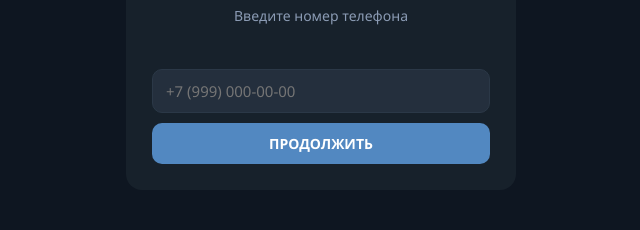
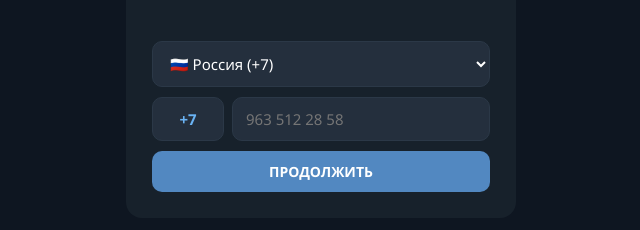
Before and after one commit to Gora8888/turbogram-server, a website: page index.html in a window 1280 px wide. Shown: the part 408-638 px from the top of the page, without its empty margins (319-959 px from the left). Drawn offline with Linux system fonts and the light colour scheme.

Commit message:
Update index.html

```diff
--- a/index.html
+++ b/index.html
@@ -110,10 +110,23 @@
       </div>
       <p id="authSubtitle" style="color: #8b9bb4; font-size: 14px; margin-bottom: 16px;">Введите номер телефона</p>
       <div class="auth-error" id="authError"></div>
-      <div id="stepPhone">
-        <input type="text" class="auth-input" id="authPhone" placeholder="+7 (999) 000-00-00" autocomplete="off">
-        <button class="btn-primary" onclick="checkAccount()">ПРОДОЛЖИТЬ</button>
-      </div>
+         <div id="stepPhone">
+     <select class="select-input" id="countryCodeSelect">
+       <option value="+7">🇷🇺 Россия (+7)</option>
+       <option value="+7">🇰🇿 Казахстан (+7)</option>
+       <option value="+375">🇧🇾 Беларусь (+375)</option>
+       <option value="+380">🇺🇦 Украина (+380)</option>
+       <option value="+998">🇺🇿 Узбекистан (+998)</option>
+       <option value="+1">🇺🇸 США / Канада (+1)</option>
+       <option value="+49">🇩🇪 Германия (+49)</option>
+       <option value="+90">🇹🇷 Турция (+90)</option>
+     </select>
+     <div style="display: flex; gap: 8px; margin-bottom: 10px;">
+       <input type="text" class="auth-input" id="countryPrefixDisplay" value="+7" readonly style="width: 72px; text-align: center; font-weight: bold; margin-bottom: 0; color: #6ab3f3;">
+       <input type="tel" class="auth-input" id="authPhone" placeholder="963 512 28 58" autocomplete="off" style="margin-bottom: 0; flex: 1;">
+     </div>
+     <button class="btn-primary" onclick="checkAccount()">ПРОДОЛЖИТЬ</button>
+   </div>
       <div id="stepDetails" style="display: none;">
         <input type="text" class="auth-input" id="authCode" placeholder="5-значный код из СМС" maxlength="5" autocomplete="off">
         <input type="text" class="auth-input" id="authName" placeholder="Ваше имя" style="display: none;">
```
